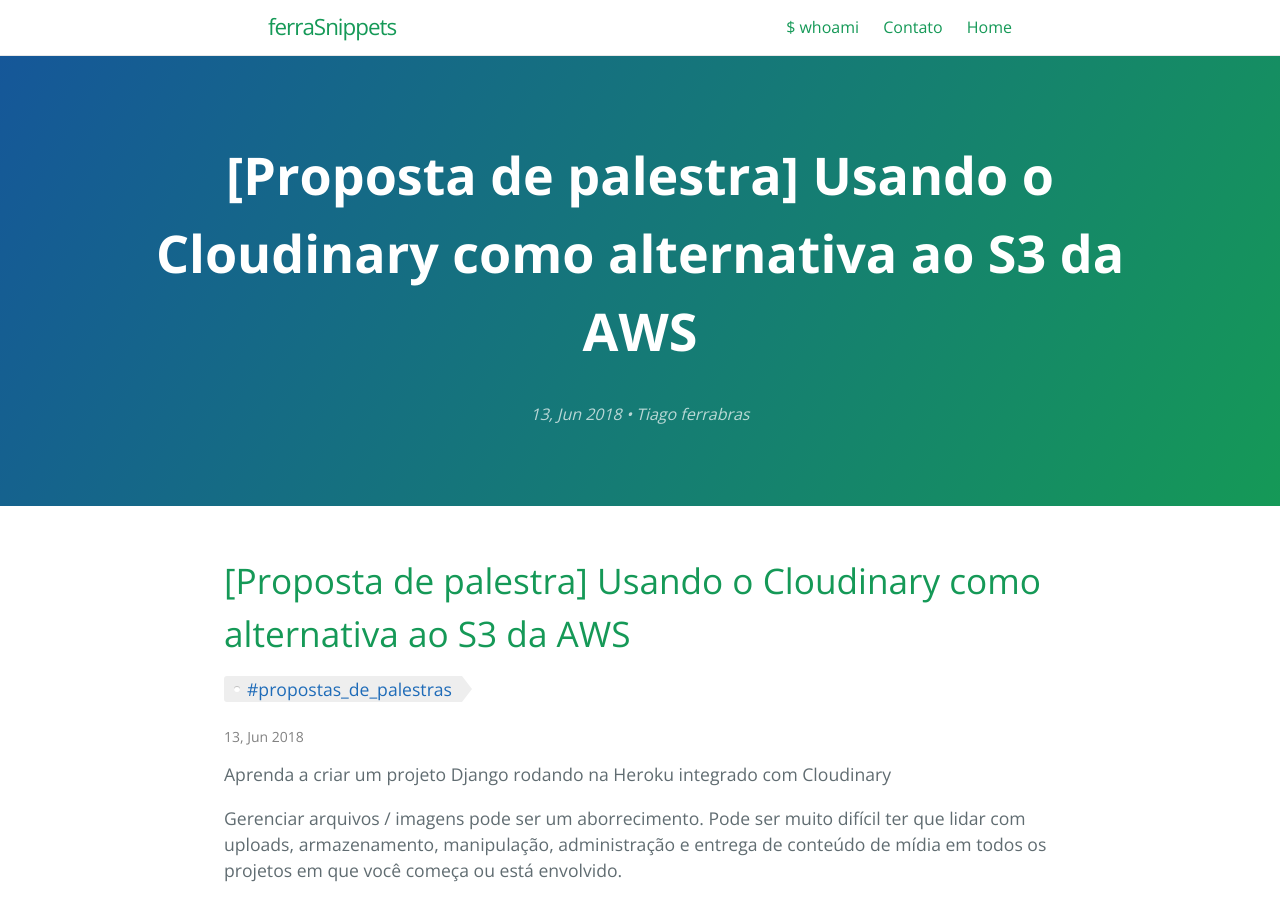
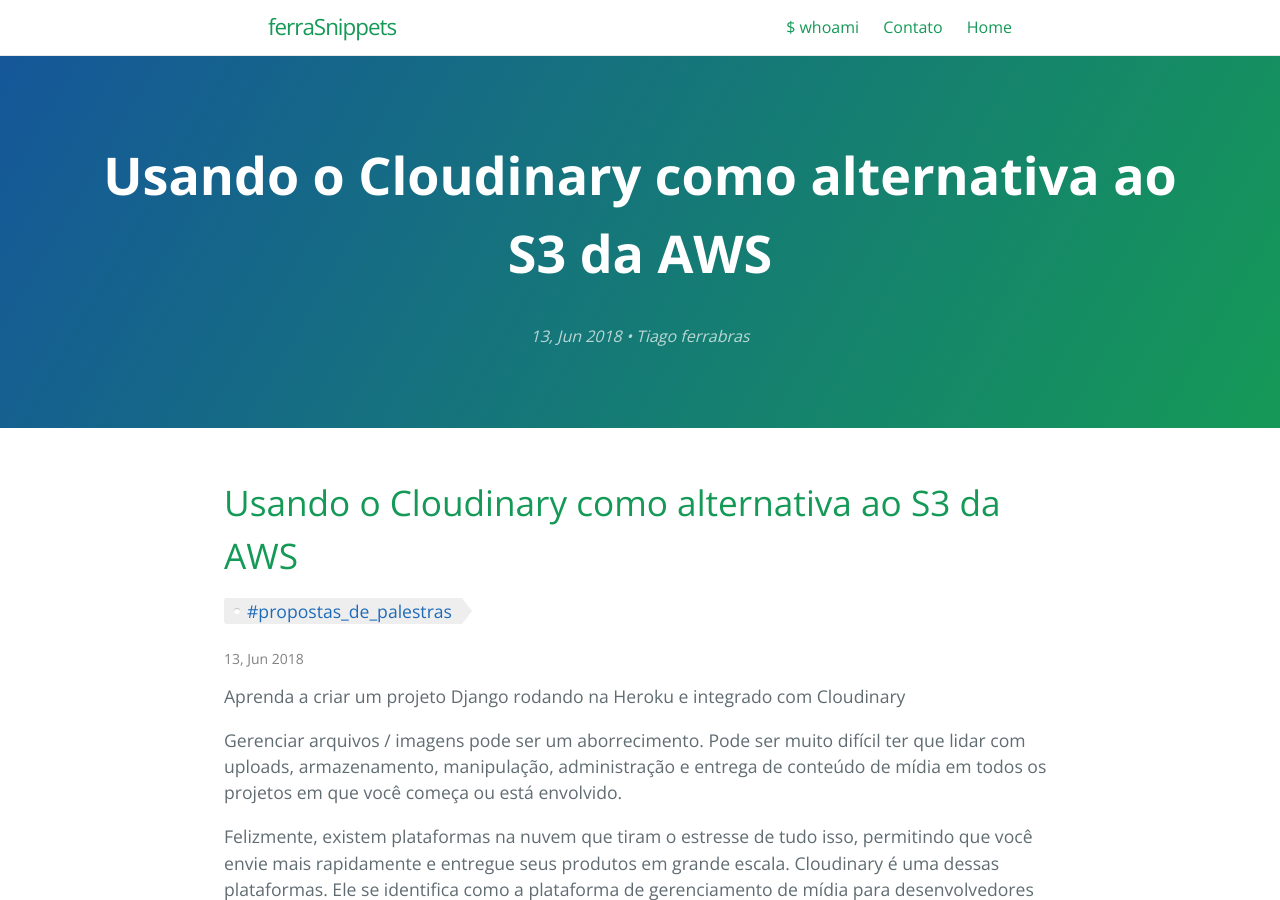
Before and after one commit to tiagocordeiro/tiagocordeiro.github.io, a Jekyll site: the page built from _posts/2018-06-13-usando-o-cloudinary-como-alternativa-ao-s3-da-aws.md, in a window 1280 px wide and 900 px high. Built offline with Jekyll 4.4.1, drawn with Linux system fonts in a browser that asks for light colours.

Commit message:
fix post head settings

```diff
--- a/_posts/2018-06-13-usando-o-cloudinary-como-alternativa-ao-s3-da-aws.md
+++ b/_posts/2018-06-13-usando-o-cloudinary-como-alternativa-ao-s3-da-aws.md
@@ -1,12 +1,12 @@
 ---
 layout: post
-title:  "[Proposta de palestra] Usando o Cloudinary como alternativa ao S3 da AWS"
-date:   2018-06-13 05:00:01 -0300
+title:  "Usando o Cloudinary como alternativa ao S3 da AWS"
+date:   2018-06-13 06:06:06 -0300
 categories:
     - "propostas_de_palestras"
 ---
 
-Aprenda a criar um projeto Django rodando na Heroku integrado com Cloudinary
+Aprenda a criar um projeto Django rodando na Heroku e integrado com Cloudinary
 
 Gerenciar arquivos / imagens pode ser um aborrecimento. Pode ser muito difícil ter que lidar com uploads, armazenamento, manipulação, administração e entrega de conteúdo de mídia em todos os projetos em que você começa ou está envolvido.
 
```
Also changed, not shown: _posts/2018-06-14-usando-o-cloudinary-como-alternativa-ao-s3-da-aws.md (+2 -2 lines).
